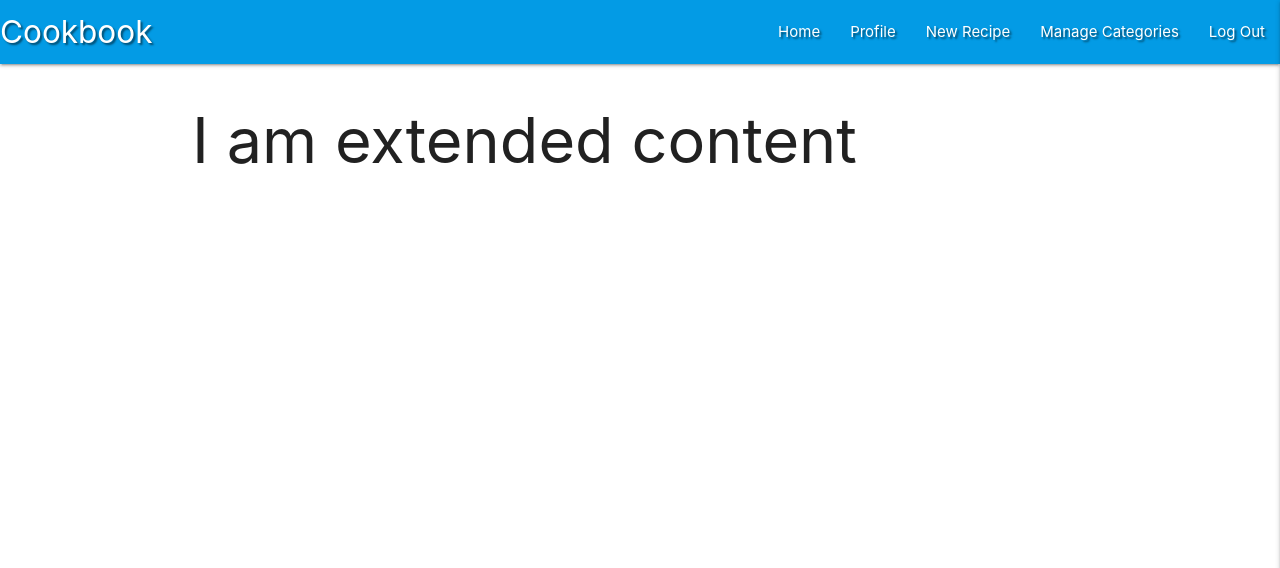
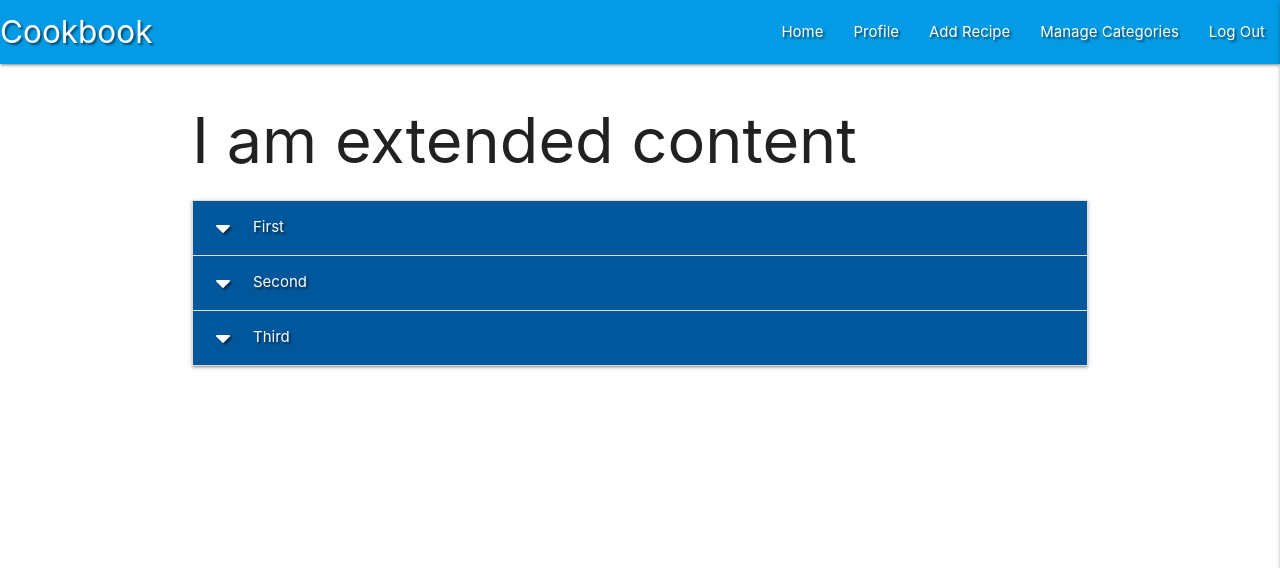
Before and after one commit to Code-Institute-Submissions/suping106-milestone3, a Flask app: page / in a window 1280 px wide. Shown: the top 568 px of the page. Run offline with Flask 2, Linux system fonts and the light colour scheme; the visitor is signed in with stand-in values (Sample User, id 1); data that the repository does not hold is empty; some libraries are stand-ins or nearby versions.

Commit message:
Add recipe form input

```diff
--- a/app.py
+++ b/app.py
@@ -99,6 +99,11 @@ def logout():
     return redirect(url_for("login"))
 
 
+@app.route("/add_recipe")
+def add_recipe():
+    return render_template("add_recipe.html")
+
+
 if __name__ == "__main__":
     app.run(host=os.environ.get("IP"),
             port=int(os.environ.get("PORT")),
--- a/static/js/script.js
+++ b/static/js/script.js
@@ -1,3 +1,4 @@
 $(document).ready(function () {
     $(".sidenav").sidenav({edge: "right"});
+    $(".collapsible").collapsible();
 });
--- a/templates/base.html
+++ b/templates/base.html
@@ -23,7 +23,7 @@
 					<li><a href="{{ url_for('get_recipes') }}">Home</a></li>
                     {% if session.user %}
                         <li><a href="{{ url_for('profile', username=session['user']) }}">Profile</a></li>
-                        <li><a href="#">New Recipe</a></li>
+                        <li><a href="{{ url_for('add_recipe') }}">Add Recipe</a></li>
                         <li><a href="#">Manage Categories</a></li>
                         <li><a href="{{ url_for('logout') }}">Log Out</a></li>
                     {% else %}
@@ -40,7 +40,7 @@
             <li><a href="{{ url_for('get_recipes') }}">Home</a></li>
             {% if session.user %}
                 <li><a href="{{ url_for('profile', username=session['user']) }}">Profile</a></li>
-                <li><a href="#">New Recipe</a></li>
+                <li><a href="{{ url_for('add_recipe') }}">Add Recipe</a></li>
                 <li><a href="#">Manage Categories</a></li>
                 <li><a href="{{ url_for('logout') }}">Log Out</a></li>
             {% else %}
--- a/templates/recipes.html
+++ b/templates/recipes.html
@@ -7,4 +7,19 @@
         {{ recipe.recipe_description }}<br>
     {% endfor %}
 
+    <ul class="collapsible">
+        <li>
+            <div class="collapsible-header white-text light-blue darken-4 text-shadow"><i class="fas fa-caret-down"></i>First</div>
+            <div class="collapsible-body"><span>Lorem ipsum dolor sit amet.</span></div>
+        </li>
+        <li>
+            <div class="collapsible-header white-text light-blue darken-4 text-shadow"><i class="fas fa-caret-down"></i>Second</div>
+            <div class="collapsible-body"><span>Lorem ipsum dolor sit amet.</span></div>
+        </li>
+        <li>
+            <div class="collapsible-header white-text light-blue darken-4 text-shadow"><i class="fas fa-caret-down"></i>Third</div>
+            <div class="collapsible-body"><span>Lorem ipsum dolor sit amet.</span></div>
+        </li>
+    </ul>
+
 {% endblock %}
```
Also changed, not shown: templates/add_recipe.html (added, +27 -0 lines).
